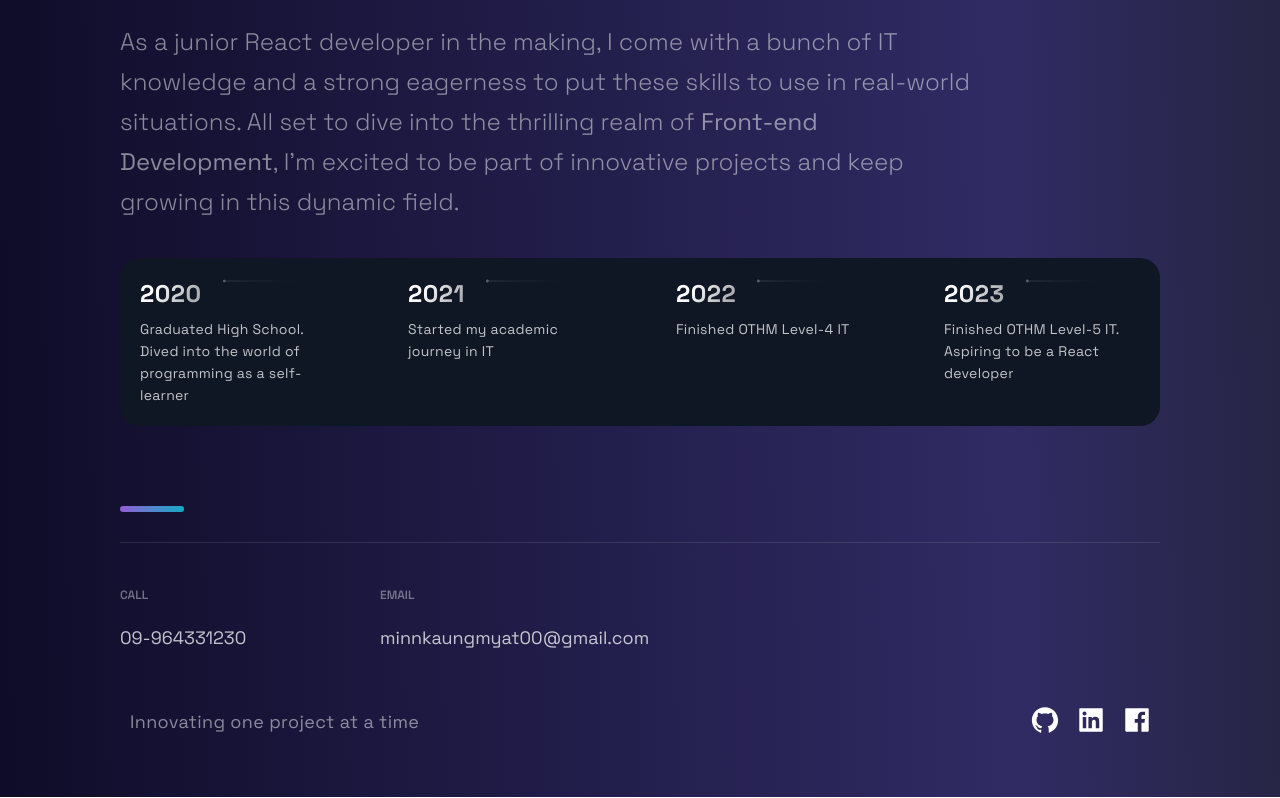
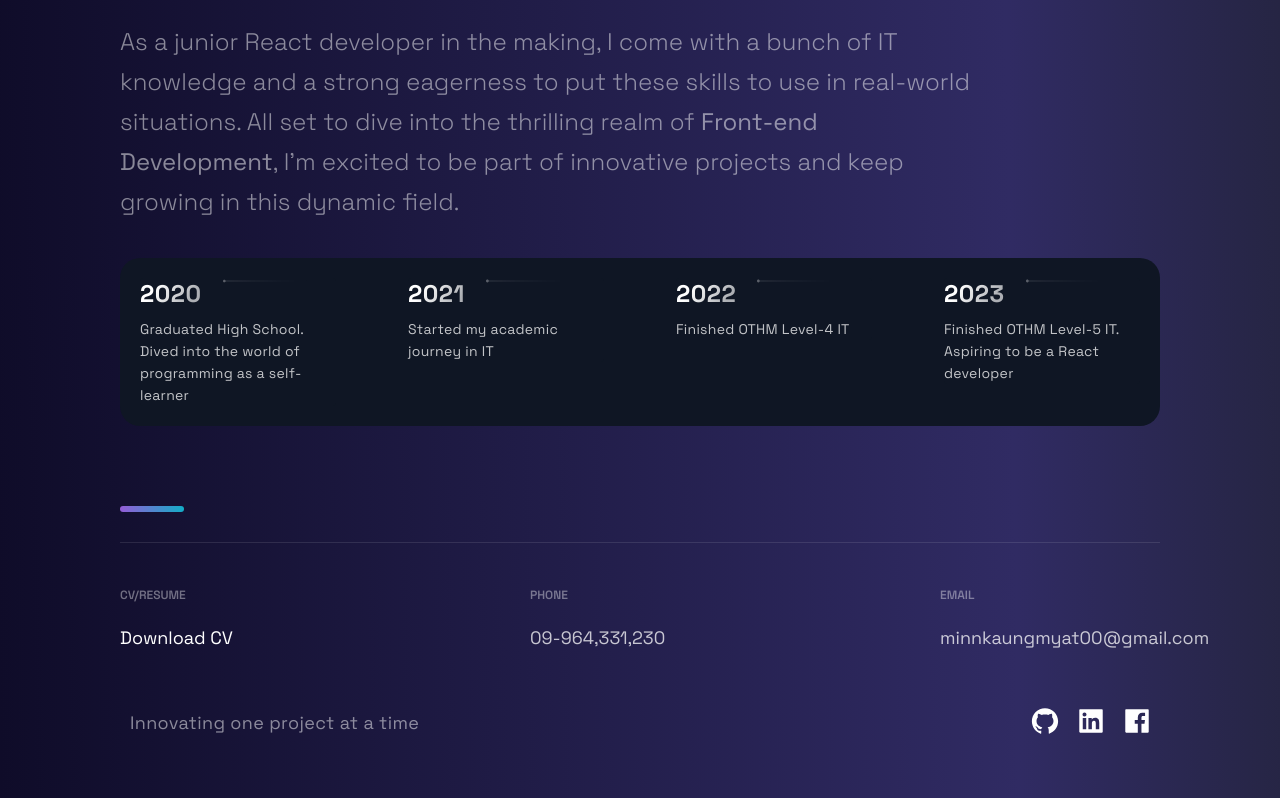
Before and after one commit to minn-kaungmyat/portfolio-website, a Next.js app: page / in a window 1280 px wide. Shown: the part 2745-3543 px from the top of the page. Built offline with nearby package versions, Linux system fonts and the light colour scheme.

Commit message:
Add downloadable link of my CV

```diff
--- a/src/components/Footer/Footer.js
+++ b/src/components/Footer/Footer.js
@@ -1,16 +1,58 @@
-import React from 'react';
-import { AiFillGithub, AiFillFacebook, AiFillLinkedin } from 'react-icons/ai';
+import React from "react";
+import styled from "styled-components";
+import { AiFillGithub, AiFillFacebook, AiFillLinkedin } from "react-icons/ai";
 
-import { SocialIcons } from '../Header/HeaderStyles';
-import { CompanyContainer, FooterWrapper, LinkColumn, LinkItem, LinkList, LinkTitle, Slogan, SocialContainer, SocialIconsContainer } from './FooterStyles';
+import { SocialIcons } from "../Header/HeaderStyles";
+import {
+  CompanyContainer,
+  FooterWrapper,
+  LinkColumn,
+  LinkItem,
+  LinkList,
+  LinkTitle,
+  Slogan,
+  SocialContainer,
+  SocialIconsContainer,
+} from "./FooterStyles";
+
+const StyledLink = styled.a`
+  color: white;
+  text-decoration: none;
+  display: inline-block;
+  border-bottom: 1px solid transparent;
+  transition: border-bottom 0.4s;
+
+  &:hover {
+    border-bottom: 1px solid white;
+  }
+  @media ${(props) => props.theme.breakpoints.md},
+         ${(props) => props.theme.breakpoints.sm} {
+    border-bottom: 1px solid white;
+
+    &:hover {
+      border-bottom: 3px solid white;
+    }
+  }
+`;
 
 const Footer = () => {
   return (
     <FooterWrapper>
       <LinkList>
         <LinkColumn>
-          <LinkTitle>Call</LinkTitle>
-          <LinkItem href="tel:+959964331230">09-964331230</LinkItem>
+          <LinkTitle>CV/Resume</LinkTitle>
+          <LinkItem>
+            <StyledLink
+              href="/Min-Kaung-Myat-CV.pdf"
+              download="Your_CV_Name.pdf"
+            >
+              Download CV
+            </StyledLink>
+          </LinkItem>
+        </LinkColumn>
+        <LinkColumn>
+          <LinkTitle>Phone</LinkTitle>
+          <LinkItem href="tel:+959964331230">09-964,331,230</LinkItem>
         </LinkColumn>
         <LinkColumn>
           <LinkTitle>Email</LinkTitle>
--- a/src/components/Footer/FooterStyles.js
+++ b/src/components/Footer/FooterStyles.js
@@ -35,11 +35,12 @@ export const LinkItem = styled.a`
 	}
 
 	@media ${props => props.theme.breakpoints.sm} {
-		font-size: 8px;
+		font-size: 11px;
 		line-height: 14px;
 		margin-bottom: 8px;
 		display: flex;
 		align-items: center;
+		margin-rignt: 2rem;
 	}
 `
 
@@ -117,7 +118,8 @@ export const LinkList = styled.ul`
 	border-top: 1px solid rgba(255, 255, 255, 0.1);
   display: grid;
 	grid-template-columns: repeat(3, minmax(85px, 220px));
-	gap: 40px;
+	display: flex;
+	justify-content: space-between;
   padding: 40px 0 28px;
 
 	@media ${props => props.theme.breakpoints.lg} {
```
Also changed, not shown: 1 other file (tests, documents, lock files or other folders). Lines whose indentation alone changed are shown as unchanged.
